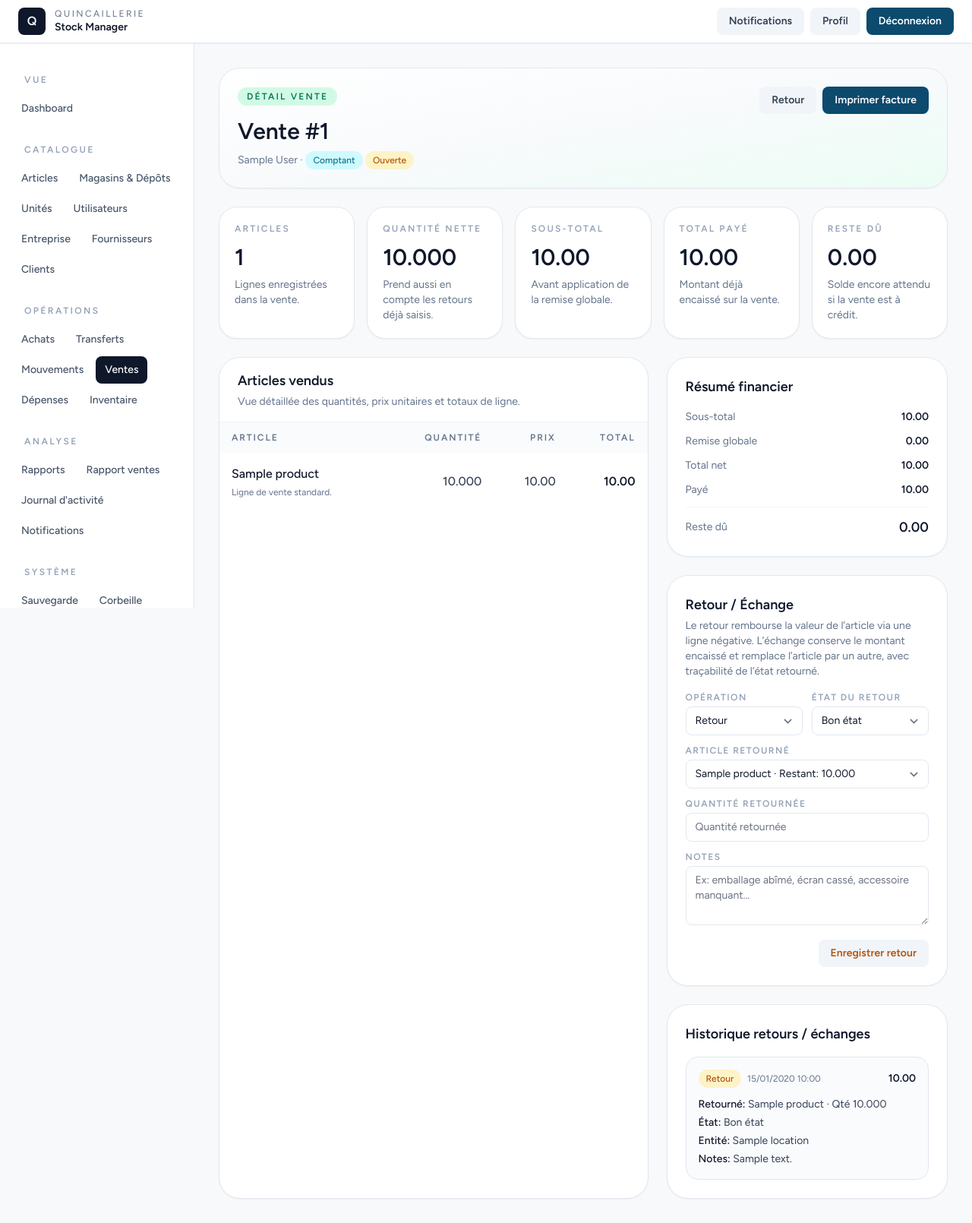
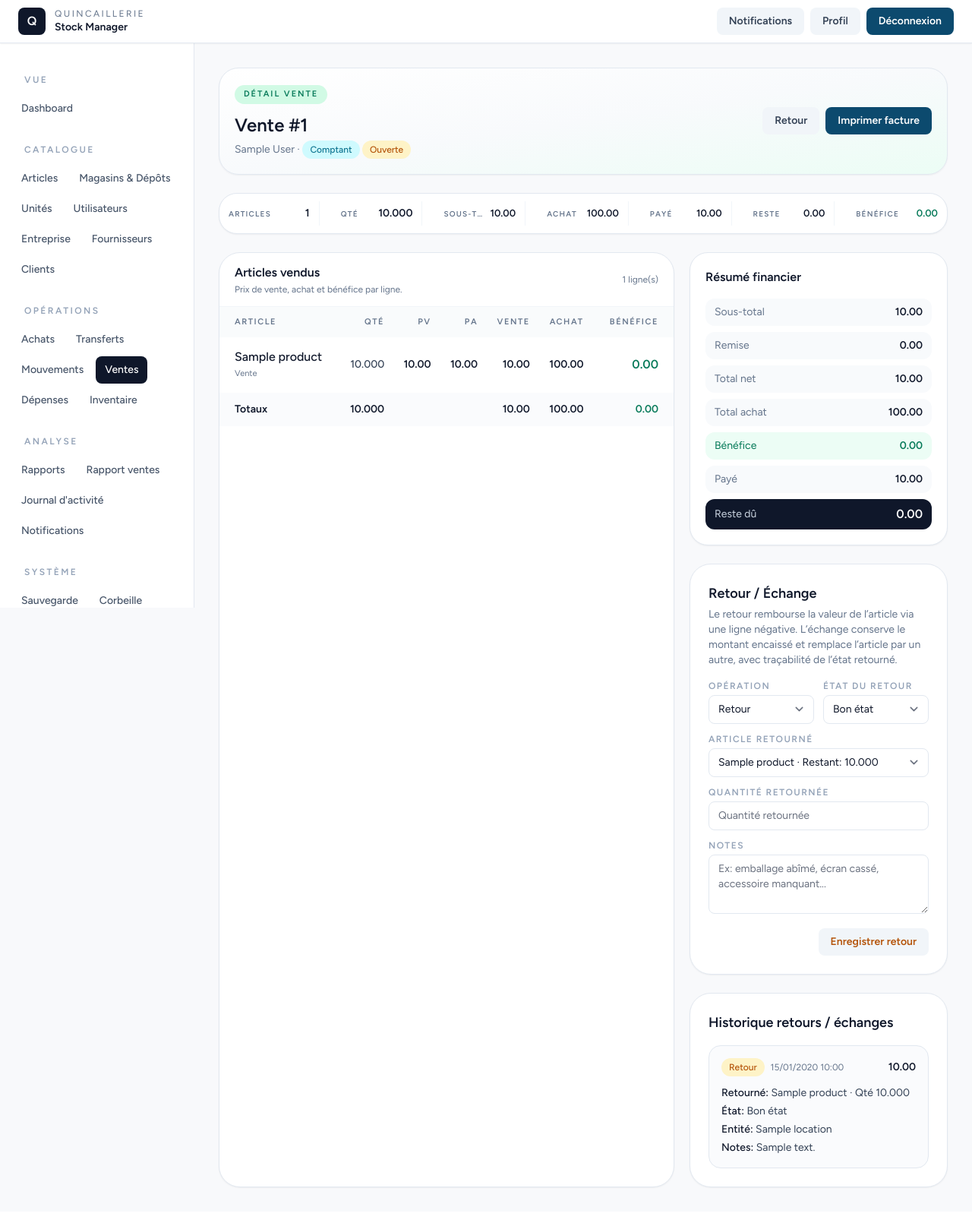
Before and after one commit to judelFintch/smart-hardware-erp, a Laravel app: page /sales/1 in a window 1280 px wide. Shown: the whole page at 76% size. After the commit the page ends 1564 px from the top, so only its background shows below. Run offline with Laravel 12, Linux system fonts and the light colour scheme; a user stored in the database is signed in; data comes from the database, SQL or seed files in the repository; tables that the repository leaves empty hold one stand-in row (values such as "Sample post"); data that the repository does not hold is empty; style sheets or scripts are compiled from the project's sources; some libraries are stand-ins or nearby versions.

Commit message:
Refine product and sale detail pricing display

```diff
--- a/resources/views/livewire/products/index.blade.php
+++ b/resources/views/livewire/products/index.blade.php
@@ -93,8 +93,8 @@
                             <th class="px-4 py-3">Références</th>
                             <th class="px-4 py-3">Unité</th>
                             <th class="px-4 py-3 text-right">Qté stock</th>
-                            <th class="px-4 py-3 text-right">Coût moyen</th>
-                            <th class="px-4 py-3 text-right">Prix vente</th>
+                            <th class="px-4 py-3 text-right">PU</th>
+                            <th class="px-4 py-3 text-right">PV</th>
                             <th class="px-4 py-3 text-right">Actions</th>
                         </tr>
                     </thead>
--- a/resources/views/livewire/products/stock-card.blade.php
+++ b/resources/views/livewire/products/stock-card.blade.php
@@ -33,7 +33,7 @@
         <div class="rounded-3xl border border-slate-200 bg-white p-5 shadow-sm">
             <div class="text-xs font-semibold uppercase tracking-[0.18em] text-slate-400">Valeur du stock</div>
             <div class="mt-3 text-3xl font-semibold text-slate-900">{{ number_format($stockValue, 2) }}</div>
-            <div class="mt-2 text-sm text-slate-500">Quantité en stock multipliée par le coût moyen par emplacement.</div>
+            <div class="mt-2 text-sm text-slate-500">Quantité en stock multipliée par le PU de chaque emplacement.</div>
         </div>
         <div class="rounded-3xl border border-slate-200 bg-white p-5 shadow-sm">
             <div class="text-xs font-semibold uppercase tracking-[0.18em] text-slate-400">Emplacements actifs</div>
@@ -61,7 +61,7 @@
                         <div class="flex items-center justify-between gap-4 px-6 py-4">
                             <div>
                                 <div class="font-medium text-slate-900">{{ $balance->location?->name ?? 'Sans emplacement' }}</div>
-                                <div class="mt-1 text-xs text-slate-500">Coût moyen {{ number_format((float) $balance->avg_cost_local, 2) }} · Prix vente {{ number_format((float) $balance->sale_price_local, 2) }}</div>
+                                <div class="mt-1 text-xs text-slate-500">PU {{ number_format((float) $balance->avg_cost_local, 2) }} · PV {{ number_format((float) $balance->sale_price_local, 2) }}</div>
                             </div>
                             <div class="text-right">
                                 <div class="text-lg font-semibold text-slate-900">{{ number_format((float) $balance->quantity, 3) }}</div>
--- a/resources/views/livewire/sales/show.blade.php
+++ b/resources/views/livewire/sales/show.blade.php
@@ -2,20 +2,22 @@
     $itemsCount = $sale->items->count();
     $totalQuantity = (float) $sale->items->sum('quantity');
     $remaining = max(0, (float) $sale->total_amount - (float) $sale->paid_total);
+    $purchaseTotal = (float) $sale->items->sum(fn ($item) => (float) $item->unit_cost_local * (float) $item->quantity);
+    $profitTotal = (float) $sale->items->sum(fn ($item) => ((float) $item->unit_price - (float) $item->unit_cost_local) * (float) $item->quantity);
     $statusClass = $sale->status === 'paid' ? 'bg-emerald-100 text-emerald-700' : 'bg-amber-100 text-amber-700';
     $typeClass = $sale->type === 'cash' ? 'bg-cyan-100 text-cyan-700' : 'bg-violet-100 text-violet-700';
 @endphp
 
 <div class="space-y-6">
-    <div class="rounded-[28px] border border-slate-200 bg-gradient-to-br from-white via-slate-50 to-emerald-50 p-6 shadow-sm">
-        <div class="flex flex-col gap-5 xl:flex-row xl:items-start xl:justify-between">
-            <div class="space-y-4">
-                <div class="inline-flex items-center rounded-full bg-emerald-100 px-3 py-1 text-xs font-semibold uppercase tracking-[0.18em] text-emerald-700">
+    <div class="rounded-[26px] border border-slate-200 bg-gradient-to-br from-white via-slate-50 to-emerald-50 p-5 shadow-sm">
+        <div class="flex flex-col gap-4 xl:flex-row xl:items-center xl:justify-between">
+            <div class="space-y-3">
+                <div class="inline-flex items-center rounded-full bg-emerald-100 px-3 py-1 text-[11px] font-semibold uppercase tracking-[0.18em] text-emerald-700">
                     Détail vente
                 </div>
                 <div>
-                    <h1 class="text-3xl font-semibold text-slate-900">Vente #{{ $sale->id }}</h1>
-                    <p class="mt-2 text-sm text-slate-500">
+                    <h1 class="text-2xl font-semibold text-slate-900">Vente #{{ $sale->id }}</h1>
+                    <p class="mt-1 text-sm text-slate-500">
                         {{ $sale->customer?->name ?? 'Client comptoir' }} ·
                         <span class="inline-flex rounded-full px-2.5 py-1 text-xs font-medium {{ $typeClass }}">{{ $sale->type === 'cash' ? 'Comptant' : 'Crédit' }}</span>
                         <span class="inline-flex rounded-full px-2.5 py-1 text-xs font-medium {{ $statusClass }}">{{ $sale->status === 'paid' ? 'Soldée' : 'Ouverte' }}</span>
@@ -30,91 +32,132 @@
         </div>
     </div>
 
-    <div class="grid gap-4 md:grid-cols-2 xl:grid-cols-5">
-        <div class="rounded-3xl border border-slate-200 bg-white p-5 shadow-sm">
-            <div class="text-xs font-semibold uppercase tracking-[0.18em] text-slate-400">Articles</div>
-            <div class="mt-3 text-3xl font-semibold text-slate-900">{{ number_format($itemsCount) }}</div>
-            <div class="mt-2 text-sm text-slate-500">Lignes enregistrées dans la vente.</div>
-        </div>
-        <div class="rounded-3xl border border-slate-200 bg-white p-5 shadow-sm">
-            <div class="text-xs font-semibold uppercase tracking-[0.18em] text-slate-400">Quantité nette</div>
-            <div class="mt-3 text-3xl font-semibold text-slate-900">{{ number_format($totalQuantity, 3) }}</div>
-            <div class="mt-2 text-sm text-slate-500">Prend aussi en compte les retours déjà saisis.</div>
-        </div>
-        <div class="rounded-3xl border border-slate-200 bg-white p-5 shadow-sm">
-            <div class="text-xs font-semibold uppercase tracking-[0.18em] text-slate-400">Sous-total</div>
-            <div class="mt-3 text-3xl font-semibold text-slate-900">{{ number_format((float) $sale->subtotal, 2) }}</div>
-            <div class="mt-2 text-sm text-slate-500">Avant application de la remise globale.</div>
-        </div>
-        <div class="rounded-3xl border border-slate-200 bg-white p-5 shadow-sm">
-            <div class="text-xs font-semibold uppercase tracking-[0.18em] text-slate-400">Total payé</div>
-            <div class="mt-3 text-3xl font-semibold text-slate-900">{{ number_format((float) $sale->paid_total, 2) }}</div>
-            <div class="mt-2 text-sm text-slate-500">Montant déjà encaissé sur la vente.</div>
-        </div>
-        <div class="rounded-3xl border border-slate-200 bg-white p-5 shadow-sm">
-            <div class="text-xs font-semibold uppercase tracking-[0.18em] text-slate-400">Reste dû</div>
-            <div class="mt-3 text-3xl font-semibold text-slate-900">{{ number_format($remaining, 2) }}</div>
-            <div class="mt-2 text-sm text-slate-500">Solde encore attendu si la vente est à crédit.</div>
+    <div class="rounded-[24px] border border-slate-200 bg-white px-3 py-2.5 shadow-sm">
+        <div class="grid gap-x-4 gap-y-1.5 md:grid-cols-3 xl:grid-cols-7">
+            <div class="flex min-w-0 items-baseline justify-between gap-2 border-b border-slate-100 py-1.5 xl:border-b-0 xl:border-r xl:pr-3">
+                <span class="truncate text-[10px] font-semibold uppercase tracking-[0.12em] text-slate-500">Articles</span>
+                <span class="shrink-0 text-sm font-semibold text-slate-900">{{ number_format($itemsCount) }}</span>
+            </div>
+            <div class="flex min-w-0 items-baseline justify-between gap-2 border-b border-slate-100 py-1.5 xl:border-b-0 xl:border-r xl:px-3">
+                <span class="truncate text-[10px] font-semibold uppercase tracking-[0.12em] text-slate-500">Qté</span>
+                <span class="shrink-0 text-sm font-semibold text-slate-900">{{ number_format($totalQuantity, 3) }}</span>
+            </div>
+            <div class="flex min-w-0 items-baseline justify-between gap-2 border-b border-slate-100 py-1.5 xl:border-b-0 xl:border-r xl:px-3">
+                <span class="truncate text-[10px] font-semibold uppercase tracking-[0.12em] text-slate-500">Sous-total</span>
+                <span class="shrink-0 text-[13px] font-semibold text-slate-900">{{ number_format((float) $sale->subtotal, 2) }}</span>
+            </div>
+            <div class="flex min-w-0 items-baseline justify-between gap-2 border-b border-slate-100 py-1.5 xl:border-b-0 xl:border-r xl:px-3">
+                <span class="truncate text-[10px] font-semibold uppercase tracking-[0.12em] text-slate-500">Achat</span>
+                <span class="shrink-0 text-[13px] font-semibold text-slate-900">{{ number_format($purchaseTotal, 2) }}</span>
+            </div>
+            <div class="flex min-w-0 items-baseline justify-between gap-2 border-b border-slate-100 py-1.5 xl:border-b-0 xl:border-r xl:px-3">
+                <span class="truncate text-[10px] font-semibold uppercase tracking-[0.12em] text-slate-500">Payé</span>
+                <span class="shrink-0 text-[13px] font-semibold text-slate-900">{{ number_format((float) $sale->paid_total, 2) }}</span>
+            </div>
+            <div class="flex min-w-0 items-baseline justify-between gap-2 border-b border-slate-100 py-1.5 xl:border-b-0 xl:border-r xl:px-3">
+                <span class="truncate text-[10px] font-semibold uppercase tracking-[0.12em] text-slate-500">Reste</span>
+                <span class="shrink-0 text-[13px] font-semibold text-slate-900">{{ number_format($remaining, 2) }}</span>
+            </div>
+            <div class="flex min-w-0 items-baseline justify-between gap-2 py-1.5 xl:pl-3">
+                <span class="truncate text-[10px] font-semibold uppercase tracking-[0.12em] text-slate-500">Bénéfice</span>
+                <span class="shrink-0 text-[13px] font-semibold {{ $profitTotal >= 0 ? 'text-emerald-700' : 'text-red-600' }}">{{ number_format($profitTotal, 2) }}</span>
+            </div>
         </div>
     </div>
 
-    <div class="grid gap-6 xl:grid-cols-[1.45fr_0.95fr]">
+    <div class="grid gap-5 xl:grid-cols-[minmax(0,1.7fr)_340px]">
         <div class="rounded-[28px] border border-slate-200 bg-white shadow-sm overflow-hidden">
-            <div class="border-b border-slate-100 px-6 py-4">
-                <h2 class="text-lg font-semibold text-slate-900">Articles vendus</h2>
-                <p class="mt-1 text-sm text-slate-500">Vue détaillée des quantités, prix unitaires et totaux de ligne.</p>
+            <div class="border-b border-slate-100 px-5 py-3.5">
+                <div class="flex items-center justify-between gap-4">
+                    <div>
+                        <h2 class="text-base font-semibold text-slate-900">Articles vendus</h2>
+                        <p class="mt-0.5 text-xs text-slate-500">Prix de vente, achat et bénéfice par ligne.</p>
+                    </div>
+                    <div class="hidden text-xs text-slate-500 md:block">
+                        {{ $itemsCount }} ligne(s)
+                    </div>
+                </div>
             </div>
 
             <div class="overflow-x-auto">
                 <table class="min-w-full">
                     <thead class="bg-slate-50/80">
-                        <tr class="text-left text-xs uppercase tracking-[0.16em] text-slate-500">
-                            <th class="px-4 py-3">Article</th>
-                            <th class="px-4 py-3 text-right">Quantité</th>
-                            <th class="px-4 py-3 text-right">Prix</th>
-                            <th class="px-4 py-3 text-right">Total</th>
+                        <tr class="text-left text-[11px] uppercase tracking-[0.14em] text-slate-500">
+                            <th class="px-5 py-3">Article</th>
+                            <th class="px-3 py-3 text-right">Qté</th>
+                            <th class="px-3 py-3 text-right">PV</th>
+                            <th class="px-3 py-3 text-right">PA</th>
+                            <th class="px-3 py-3 text-right">Vente</th>
+                            <th class="px-3 py-3 text-right">Achat</th>
+                            <th class="px-5 py-3 text-right">Bénéfice</th>
                         </tr>
                     </thead>
                     <tbody class="divide-y divide-slate-100">
                         @foreach ($sale->items as $item)
+                            @php
+                                $linePurchaseTotal = (float) $item->unit_cost_local * (float) $item->quantity;
+                                $lineProfit = ((float) $item->unit_price - (float) $item->unit_cost_local) * (float) $item->quantity;
+                            @endphp
                             <tr class="hover:bg-slate-50/70">
-                                <td class="px-4 py-4">
-                                    <div class="font-medium text-slate-900">{{ $item->product->name }}</div>
-                                    <div class="mt-1 text-xs text-slate-500">{{ $item->quantity < 0 ? 'Retour enregistré sur cette ligne.' : 'Ligne de vente standard.' }}</div>
+                                <td class="px-5 py-4">
+                                    <div class="font-medium leading-5 text-slate-900">{{ $item->product->name }}</div>
+                                    <div class="mt-1 text-[11px] text-slate-500">{{ $item->quantity < 0 ? 'Retour' : 'Vente' }}</div>
                                 </td>
-                                <td class="px-4 py-4 text-right font-medium text-slate-700">{{ number_format((float) $item->quantity, 3) }}</td>
-                                <td class="px-4 py-4 text-right font-medium text-slate-700">{{ number_format((float) $item->unit_price, 2) }}</td>
-                                <td class="px-4 py-4 text-right font-semibold text-slate-900">{{ number_format((float) $item->line_total, 2) }}</td>
+                                <td class="px-3 py-4 text-right text-sm font-medium text-slate-700">{{ number_format((float) $item->quantity, 3) }}</td>
+                                <td class="px-3 py-4 text-right text-sm font-semibold text-slate-900">{{ number_format((float) $item->unit_price, 2) }}</td>
+                                <td class="px-3 py-4 text-right text-sm font-semibold text-slate-900">{{ number_format((float) $item->unit_cost_local, 2) }}</td>
+                                <td class="px-3 py-4 text-right text-sm font-semibold text-slate-900">{{ number_format((float) $item->line_total, 2) }}</td>
+                                <td class="px-3 py-4 text-right text-sm font-semibold text-slate-900">{{ number_format($linePurchaseTotal, 2) }}</td>
+                                <td class="px-5 py-4 text-right text-base font-semibold {{ $lineProfit >= 0 ? 'text-emerald-700' : 'text-red-600' }}">{{ number_format($lineProfit, 2) }}</td>
                             </tr>
                         @endforeach
                     </tbody>
+                    <tfoot class="bg-slate-50/70">
+                        <tr class="text-sm text-slate-700">
+                            <td class="px-5 py-3 font-semibold text-slate-900">Totaux</td>
+                            <td class="px-3 py-3 text-right font-semibold text-slate-900">{{ number_format($totalQuantity, 3) }}</td>
+                            <td class="px-3 py-3"></td>
+                            <td class="px-3 py-3"></td>
+                            <td class="px-3 py-3 text-right font-semibold text-slate-900">{{ number_format((float) $sale->subtotal, 2) }}</td>
+                            <td class="px-3 py-3 text-right font-semibold text-slate-900">{{ number_format($purchaseTotal, 2) }}</td>
+                            <td class="px-5 py-3 text-right font-semibold {{ $profitTotal >= 0 ? 'text-emerald-700' : 'text-red-600' }}">{{ number_format($profitTotal, 2) }}</td>
+                        </tr>
+                    </tfoot>
                 </table>
             </div>
         </div>
 
         <div class="space-y-6">
-            <div class="rounded-[28px] border border-slate-200 bg-white p-6 shadow-sm">
-                <h2 class="text-lg font-semibold text-slate-900">Résumé financier</h2>
-                <div class="mt-4 space-y-3 text-sm">
-                    <div class="flex items-center justify-between">
+            <div class="rounded-[24px] border border-slate-200 bg-white p-5 shadow-sm">
+                <h2 class="text-base font-semibold text-slate-900">Résumé financier</h2>
+                <div class="mt-4 grid gap-2">
+                    <div class="flex items-center justify-between rounded-xl bg-slate-50 px-3 py-2 text-sm">
                         <span class="text-slate-500">Sous-total</span>
                         <span class="font-semibold text-slate-900">{{ number_format((float) $sale->subtotal, 2) }}</span>
                     </div>
-                    <div class="flex items-center justify-between">
-                        <span class="text-slate-500">Remise globale</span>
+                    <div class="flex items-center justify-between rounded-xl bg-slate-50 px-3 py-2 text-sm">
+                        <span class="text-slate-500">Remise</span>
                         <span class="font-semibold text-slate-900">{{ number_format((float) $sale->discount_total, 2) }}</span>
                     </div>
-                    <div class="flex items-center justify-between">
+                    <div class="flex items-center justify-between rounded-xl bg-slate-50 px-3 py-2 text-sm">
                         <span class="text-slate-500">Total net</span>
                         <span class="font-semibold text-slate-900">{{ number_format((float) $sale->total_amount, 2) }}</span>
                     </div>
-                    <div class="flex items-center justify-between">
+                    <div class="flex items-center justify-between rounded-xl bg-slate-50 px-3 py-2 text-sm">
+                        <span class="text-slate-500">Total achat</span>
+                        <span class="font-semibold text-slate-900">{{ number_format($purchaseTotal, 2) }}</span>
+                    </div>
+                    <div class="flex items-center justify-between rounded-xl bg-emerald-50 px-3 py-2 text-sm">
+                        <span class="text-emerald-700">Bénéfice</span>
+                        <span class="font-semibold {{ $profitTotal >= 0 ? 'text-emerald-700' : 'text-red-600' }}">{{ number_format($profitTotal, 2) }}</span>
+                    </div>
+                    <div class="flex items-center justify-between rounded-xl bg-slate-50 px-3 py-2 text-sm">
                         <span class="text-slate-500">Payé</span>
                         <span class="font-semibold text-slate-900">{{ number_format((float) $sale->paid_total, 2) }}</span>
                     </div>
-                    <div class="flex items-center justify-between border-t border-slate-100 pt-3">
-                        <span class="text-slate-500">Reste dû</span>
-                        <span class="text-lg font-semibold text-slate-900">{{ number_format($remaining, 2) }}</span>
+                    <div class="flex items-center justify-between rounded-xl bg-slate-900 px-3 py-2 text-sm">
+                        <span class="text-slate-300">Reste dû</span>
+                        <span class="text-base font-semibold text-white">{{ number_format($remaining, 2) }}</span>
                     </div>
                 </div>
             </div>
```
